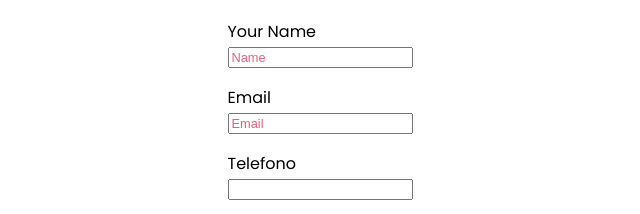
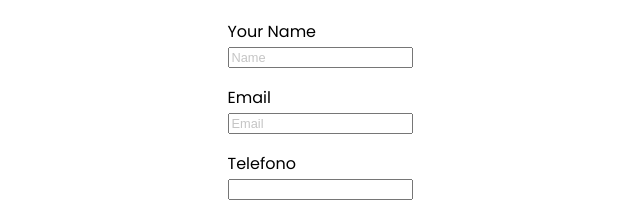
Before and after one commit to manaomimasha/card-utn-practice, a plain HTML site: page contact-us.html in a window 1280 px wide. Shown: the part 353-567 px from the top of the page, 320-960 px from the left. Drawn offline with nearby package versions, Linux system fonts and the light colour scheme.

Commit message:
fix-styles

```diff
--- a/css/contact-us.css
+++ b/css/contact-us.css
@@ -20,7 +20,7 @@ form {
 }
 
 input::placeholder {
-  color: rgb(233, 94, 124);
+  color: rgb(197, 197, 197);
   font-size: 0.8rem;
   font-family: inherit;
 }
```
